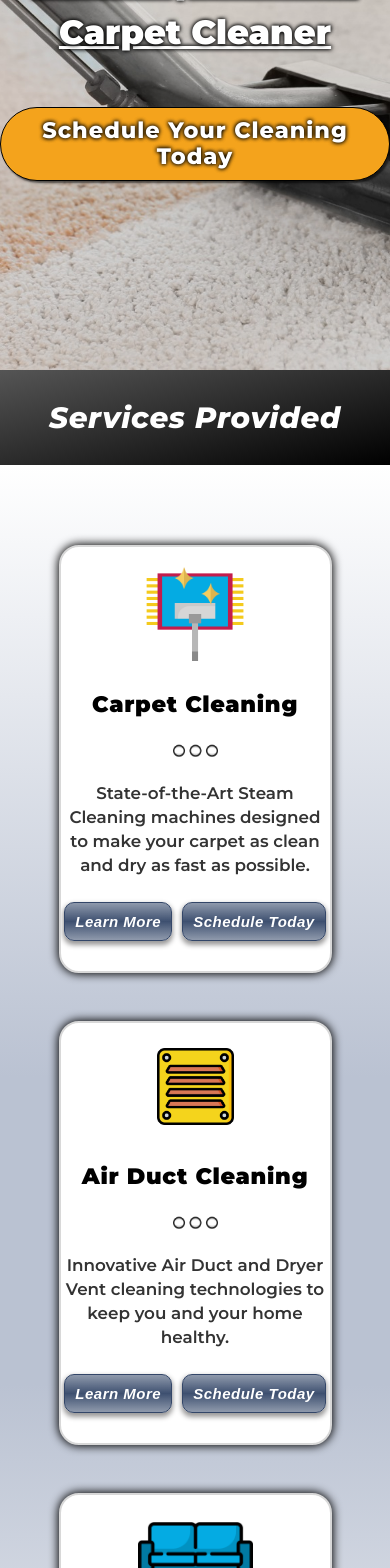
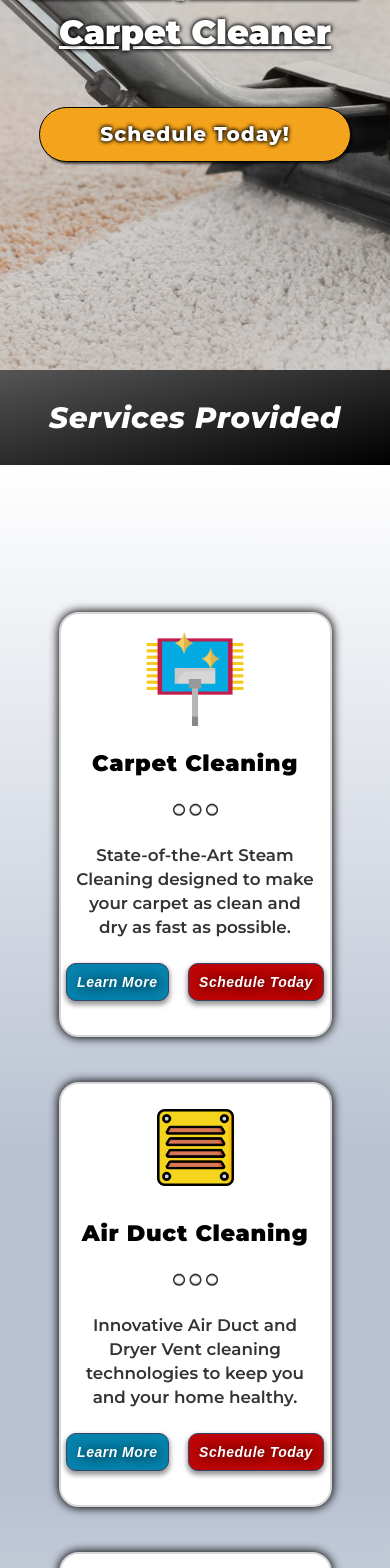
Before and after one commit to nickspiess/SpiessCarpetCleaning, a Next.js app: page / in a window 390 px wide. Shown: the part 432-2000 px from the top of the page. Built offline with nearby package versions, Linux system fonts and the light colour scheme; no server answers; a web font is replaced by a local one.

Commit message:
refactor/quote removal

```diff
--- a/src/pages/FirstLanding.js
+++ b/src/pages/FirstLanding.js
@@ -29,7 +29,7 @@
                     <h1 className={styles['mobileHead']}><strong><u>The Twin Cities' Most Experienced Carpet Cleaner</u></strong></h1>
                 </div>
                 <div className={styles.button_container}>
-                    <button onClick={handleButtonClick} className={`${styles.btn_primary}`} kind="primary"><strong>Schedule Your Cleaning Today</strong></button>
+                    <button onClick={handleButtonClick} className={`${styles.btn_primary}`} kind="primary"><strong>Schedule Today!</strong></button>
                 </div>
             </div>
         </>
--- a/src/pages/Footer.js
+++ b/src/pages/Footer.js
@@ -47,12 +47,12 @@
                     </div>
                 </div>
                 <div className={styles.buttonContainer}>
-                    <Link style={{ textDecoration: 'none' }} href='/quote' passHref>
+                    <Link style={{ textDecoration: 'none' }} href='/contact' passHref>
                         <button
                             className={`${styles.btnMd} ${styles.navButton}`}
                             onClick={() => router.push('/quote')}
                         >
-                            <strong>Get a Free Quote!</strong>
+                            <strong>Schedule Today!</strong>
                         </button>
                     </Link>
                 </div>
@@ -90,9 +90,9 @@
                         <Link style={{ textDecoration: 'none' }} href='/quote' passHref>
                             <button
                                 className={`${styles.btnMd} ${styles.navButton}`}
-                                onClick={() => router.push('/quote')}
+                                onClick={() => router.push('/contact')}
                             >
-                                <strong>Get a Free Quote!</strong>
+                                <strong>Schedule Today!</strong>
                             </button>
                         </Link>
                     </div>
--- a/src/pages/FourthLanding.js
+++ b/src/pages/FourthLanding.js
@@ -5,11 +5,12 @@
 const FourthLanding = () => {
   return (
     <>
-      <header className={styles.fourthHeader}>
+      <div className={styles.mainContainer}>
+
+        <div className={styles.aboutLanding}>
+        <header className={styles.fourthHeader}>
         <h2 className={styles.head}><strong>Experts in Carpet, Upholstery, and Air Duct Cleaning</strong></h2>
       </header>
-      <div className={styles.mainContainer}>
-        <div className={styles.aboutLanding}>
           <div className={styles.upperContainer}>
           <div className={styles.aboutVid}>
             <h3 className={styles.aboutAboveVid}>Hear this Message from Our Founder:</h3>
@@ -28,11 +29,8 @@
               We offer chemical-free solutions and use the best equipment in the industry.
             </p>
             <div className={styles.buttonContainer}>
-              <Link className={styles.landingButtonPrimary} href='/quote'>
-                <button className={styles.landingButtonPrimaryButton}><strong>Get a Free Quote</strong></button>
-              </Link>
-              <Link className={styles.landingButtonSecondary} href='/contact'>
-                <button className={styles.landingButtonSecondaryButton}><strong>Contact Us</strong></button>
+              <Link className={styles.landingButtonPrimary} href='/contact'>
+                <button className={styles.landingButtonPrimaryButton}><strong>Schedule Today</strong></button>
               </Link>
             </div>
         </article>
--- a/src/pages/Nav.js
+++ b/src/pages/Nav.js
@@ -93,7 +93,7 @@
                 </Link>
             </li>
             <li>
-                <Link style={{ textDecoration: 'none' }} href='/quote' passHref onClick={handleLinkClick}>
+                <Link style={{ textDecoration: 'none' }} href='/contact' passHref onClick={handleLinkClick}>
                 <button
                     className={`${styles.btnMd} ${styles.navButton}`}
                     onClick={() => router.push('/contact')}
--- a/src/pages/SecondLanding.js
+++ b/src/pages/SecondLanding.js
@@ -16,9 +16,10 @@
         <div className={styles.landing_body}>
             <div className={styles.service_container}>
                 <div className={styles.service}>
-                    <div className={styles.carpet_image}>
-                        <Image src={CarpetLogo} width={100} height={100} alt='air vent' />
-                    </div>
+                <div className={styles.serviceContent}>
+                    <div className={styles.imgContainer}>
+                        <Image className={styles.image} src={CarpetLogo} width={100} height={100} alt='air vent' />
+                        </div>
                     <div className={styles.head}>
                         <h3 className={styles.headText}><strong>Carpet Cleaning</strong></h3>
                     </div>
@@ -26,8 +27,8 @@
                         <Image src={Dots} width={45} alt='three dots' />
                     </div>
                     <div className={styles.text}>
-                        <p>
-                        State-of-the-Art Steam Cleaning machines designed to make your carpet as clean and dry as fast as possible.
+                        <p className={styles.pTag}>
+                        State-of-the-Art Steam Cleaning designed to make your carpet as clean and dry as fast as possible.
                         </p>
                         <div className={styles.buttonContainer}>
                         <Link className={styles.landingButtonPrimary} href='/services'>
@@ -42,11 +43,13 @@
                         </Link>
                         </div>
                     </div>
+                    </div>
                 </div>
                 <div className={styles.service}>
-                <div className={styles.duct_image}>
-                    <Image src={AirVent} width={77} height={77} alt='air vent' />
-                </div>
+                <div className={styles.serviceContent}>
+                    <div className={styles.imgContainer}>
+                    <Image className={styles.duct_image} src={AirVent} width={77} height={77} alt='air vent' />
+                    </div>
                 <div className={styles.head}>
                     <h3 className={styles.headText}><strong>Air Duct Cleaning</strong></h3>
                 </div>
@@ -54,39 +57,41 @@
                     <Image src={Dots} width={45} alt='three dots' />
                 </div>
                 <div className={styles.text}>
-                    <p>
+                    <p className={styles.pTag}>
                         Innovative Air Duct and Dryer Vent cleaning technologies to keep you and your home healthy.
                     </p>
-                    <div className={styles.buttonContainer}>
-                    <Link className={styles.landingButtonPrimary} href='/services'>
-                            <button className={styles.learnButton}>
-                                Learn More
+
+                <div className={styles.buttonContainer}>
+                <Link className={styles.landingButtonPrimary} href='/services'>
+                        <button className={styles.learnButton}>
+                            Learn More
+                        </button>
+                    </Link>
+                    <Link className={styles.landingButtonPrimary} href='/contact'>
+                            <button className={styles.scheduleButton}>
+                                Schedule Today
                             </button>
-                        </Link>
-                        <Link className={styles.landingButtonPrimary} href='/contact'>
-                                <button className={styles.scheduleButton}>
-                                    Schedule Today
-                                </button>
-                        </Link>
-                        </div>
+                    </Link>
+                    </div>
+                    </div>
+                    </div>
                 </div>
-                </div>
-                <div className={`${styles.service} ${styles['rounded-border-gradient']}`}>
-                <div className={styles.couch_image}>
-                    <Image src={Couch} width={115} height={115} alt='air vent' />
-                </div>
+                <div className={`${styles.service}`}>
+                <div className={styles.serviceContent}>
+                    <div className={styles.imgContainer}>
+                    <Image className={styles.image} src={Couch} width={115} height={115} alt='air vent' />
+                    </div>
                 <div className={styles.head}>
                     <h3 className={styles.headText}><strong>Upholstery Cleaning</strong></h3>
                 </div>
                 <div className={styles.dots}>
                     <Image src={Dots} width={45} alt='three dots' />
                 </div>
-                <div className={styles.lastText}>
-                    <p>
+                <div className={styles.text}>
+                    <p className={styles.pTag}>
                         Upholstery cleaning available with the most advanced cleaning technologies.
                     </p>
-                </div>
-                <div className={styles.buttonContainerLast}>
+                <div className={styles.buttonContainer}>
                         <Link className={styles.landingButtonPrimary} href='/services'>
                             <button className={styles.learnButton}>
                                 Learn More
@@ -98,6 +103,8 @@
                                 </button>
                         </Link>
                     </div>
+                    </div>
+                    </div>
                 </div>
             </div>
         </div>
--- a/src/styles/FirstLanding.module.css
+++ b/src/styles/FirstLanding.module.css
@@ -30,10 +30,10 @@
     background-color: #f4a31c !important;
     border-radius: 50px;
     color: white;
-    padding-top: 10px;
-    padding-bottom: 10px;
-    padding-left: 40px;
-    padding-right: 40px;
+    padding-top: 15px;
+    padding-bottom: 15px;
+    padding-left: 80px;
+    padding-right: 80px;
     border: solid rgb(0, 0, 0) 1px !important;
     transition: 0.4s !important;
     font-size: 1.4rem;
@@ -195,10 +195,26 @@
 @media (max-width: 600px) {
 
   .btn_primary {
-    font-size: 1.6em;
-    padding-top: 10px;
-    padding-bottom: 10px;
+    font-size: 20px;
+    padding-top: 15px;
+    padding-bottom: 15px;
+    padding-right: 40px;
+    padding-left: 40px;
+    width: 80%;
+
 }
+
+.callHeader {
+  background-color: rgba(0, 0, 0, .6);
+  display: flex;
+  justify-content: center;
+  align-items: center;
+}
+
+.callHeader h3 {
+  font-size: 20px;
+}
+
 }
 
 @media (max-width: 350px) {
--- a/src/styles/Nav.module.css
+++ b/src/styles/Nav.module.css
@@ -129,7 +129,7 @@
 .navButton {
   width: 130px;
   height: 60px;
-  font-size: 1.1em;
+  font-size: 18px;
   margin-right: 0px;
 }
 
--- a/src/styles/SecondLanding.module.css
+++ b/src/styles/SecondLanding.module.css
@@ -1,15 +1,4 @@
-.box {
-  background-image: repeating-linear-gradient(6deg, #d52a2a, #d52a2a 19px, transparent 19px, transparent 29px, #d52a2a 29px), repeating-linear-gradient(96deg, #d52a2a, #d52a2a 19px, transparent 19px, transparent 29px, #d52a2a 29px), repeating-linear-gradient(186deg, #d52a2a, #d52a2a 19px, transparent 19px, transparent 29px, #d52a2a 29px), repeating-linear-gradient(276deg, #d52a2a, #d52a2a 19px, transparent 19px, transparent 29px, #d52a2a 29px);
-  background-size: 3px calc(100% + 29.16px), calc(100% + 29.16px) 3px, 3px calc(100% + 29.16px) , calc(100% + 29.16px) 3px;
-  background-position: 0 0, 0 0, 100% 0, 0 100%;
-  background-repeat: no-repeat;
-  animation: borderAnimation 1s infinite linear;
-  }
 
-  @keyframes borderAnimation {
-  from { background-position: 0 0, -29.16px 0, 100% -29.16px, 0 100%; }
-  to { background-position: 0 -29.16px, 0 0, 100% 0, -29.16px 100%; }
-  }
 
     .head {
     text-align: center;
@@ -28,19 +17,6 @@
     .box {
       border-radius: 10px;
     }
-
-    .clipping {
-      border-radius: 10px;
-      display: flex;
-      justify-content: center;
-      align-items: center;
-      flex-direction: column;
-      padding: 20px;
-      background-color: rgb(255, 255, 255);
-      width: 25vw;
-      gap: 10px;
-    }
-
     .clipping h5 {
       font-size: 1.4em;
       color: white;
@@ -48,36 +24,30 @@
       text-shadow: 0px 2px 8px rgb(0, 0, 0), 0 -2px 8px black;
       font-weight: 500;
     }
-
+    .imgContainer {
+      margin-bottom: auto;
+      height: 100px;
+    }
+    .image {
+      margin-top: auto;
+    }
     .carpet_image {
-    display: inline-block;
-    position: relative;
-    margin-top: 17px;
-    margin-bottom: 0.7vh;
-    align-items: center;
-    justify-content: center;
+      margin-top: auto;
     }
 
     .couch_image {
-    margin-bottom: 0.1vh;
-    display: inline-block;
-    position: relative;
-    justify-content: center;
+    margin-top: auto;
     }
 
     .duct_image {
-    display: inline-block;
-    position: relative;
-    margin-top: 25px;
-    margin-bottom: 17px;
-    justify-content: center;
+      margin-top: 10px;
     }
 
     .dots {
     display: inline-block;
     position: relative;
-    margin-top: 20px;
-    margin-bottom: 25px;
+    margin-top: 10px;
+    margin-bottom: 10px;
     justify-content: center;
     }
 
@@ -110,28 +80,30 @@
         margin-bottom: 2rem; /* Add margin-bottom */
       }
 
+      .pTag {
+        width: 90%;
+        min-height: 100px;
+      }
+
       .buttonContainer {
         display: flex;
         gap: 10px;
         justify-content: center;
         align-items: center;
-        margin-top: 20px;
-        margin-bottom: 10px;
       }
 
-      .buttonContainerLast {
-        display: flex;
-        gap: 10px;
-        justify-content: center;
-        align-items: center;
-        margin-top: 40px;
-        margin-bottom: 10px;
+      .scheduleButton {
+        background: #be0505;
+      }
+
+      .learnButton {
+        background: #0583ad;
       }
 
       .learnButton, .scheduleButton {
+        text-shadow: 2px 1px 12px black;
         border-radius: 10px;
         padding: 6px;
-        background: linear-gradient(to bottom, rgba(51, 70, 104, 0.55),rgba(51, 70, 104, 0.75),rgba(51, 70, 104, 0.95),rgba(51, 70, 104, 0.75), rgba(51, 70, 104, 0.55));
         color: white;
         border: solid rgb(51, 70, 104) 1px;
         box-shadow:
@@ -151,38 +123,6 @@
       }
 
 
-      .specialButtonContainer {
-        display: flex;
-        justify-content: center;
-        align-items: center;
-        gap: 20px;
-        margin-bottom: 10px;
-      }
-
-
-      .quoteButton, .specialScheduleButton {
-        border-radius: 10px;
-        padding: 6px;
-        background: linear-gradient(to bottom, rgba(127, 34, 34, 0.55),rgba(127, 34, 34, 0.75),rgba(127, 34, 34, 0.95),rgba(127, 34, 34, 0.75), rgba(127, 34, 34, 0.55));
-        color: white;
-        border: solid rgb(127, 34, 34) 1px;
-        box-shadow:
-        0px 3px 5px 1px rgb(154, 153, 153);
-        font-size: 15px;
-        letter-spacing: 0.5px;
-        font-style:oblique;
-        font-weight: 600;
-        -webkit-transition: ease-out 0.4s;
-        -moz-transition: ease-out 0.4s;
-        transition: ease-out 0.6s;
-        transition: background-color 0.6s;
-      }
-
-      .quoteButton:hover, .specialScheduleButton:hover {
-        background-color: rgb(127, 34, 34);
-      }
-
-
 
     .landing_body {
       background: linear-gradient(0deg, #ffffff 0%, #bac2d2 40%, #bac2d2 60%, #ffffff 100%);
@@ -194,16 +134,6 @@
         justify-content: center;
 
     }
-
-    .specialsContainer {
-      display: inline;
-      text-align: center;
-      margin-bottom: 22.5vh;
-      margin-left: 10vw;
-      margin-right: 10vw;
-      width: 90%;
-    }
-
     .link {
       text-decoration: none;
     }
@@ -219,25 +149,6 @@
       margin-top: 15vh;
     }
 
-    .specialsHeaderText {
-      color: white;
-      text-shadow: 4px 4px 8px black;
-      font-size: 32px;
-      font-weight: 500;
-      margin-bottom: 12vh;
-    }
-
-    .clippingContainer {
-      margin-top: 8vh;
-      display: flex;
-      justify-content: center;
-      align-items: center;
-      gap: 40px;
-    }
-
-    .clipping {
-      width: 60vw;
-    }
 
     .landing_header {
         border: none;
@@ -252,41 +163,35 @@
         display: flex;
         align-items: center;
         justify-content: center;
-        gap: 7vw;
+        gap: 50px;
         width: 90%;
     }
 
     .text {
-        margin-top: -1.5vh;
         color: #333333;
         font-weight:600;
-        overflow: hidden;
-        margin-bottom: 20px;
+        font-size: 18px;
+        display: flex;
+        justify-content: center;
+        align-items: center;
+        flex-direction: column;
+        margin-top: auto;
     }
 
-    .lastText {
-      margin-top: 0vh;
-      color: #333333;
-      font-weight:600;
-      overflow: hidden;
-      margin-bottom: 20px;
-      font-size: 1.2em;
-        margin-bottom: 10px;
-        margin-left: 10px;
-        margin-right: 10px;
-  }
 
     .service {
-        display: inline-block;
+        display: flex;
+        justify-content: space-around;
+        flex-direction: column;
         text-align: center;
-        width: 20vw;
+        width: 300px;
         border: solid #d8d8d8 2px;
         border-radius: 20px;
         background: #ffffff;
         box-shadow:
         0px 0px 10px 1px rgb(0,0,0);
         transition: transform 0.3s ease-in-out;
-        min-height: 400px;
+        min-height: 425px;
     }
 
     .service:hover {
@@ -303,26 +208,26 @@
         font-size: 1.7em;
     }
 
-      .text {
-        font-size: 1.2em;
-        margin-bottom: 10px;
-        margin-left: 10px;
-        margin-right: 10px;
-    }
     }
 
-    @media only screen and (max-width: 800px) {
+    @media (max-width: 1250px) {
       .service_container {
-        margin-top: 30px;
-        flex-direction: column;
-        margin-bottom: 30px;
+        gap: 50px;
+      }
+    }
 
-        width:70%;
+    @media (max-width: 945px) {
+      .learnButton, .scheduleButton {
+        padding-top: 5px;
+        padding-bottom: 5px;
+        padding-right: 2.5px;
+        padding-left: 2.5px;
       }
+    }
 
-      .service {
-        width: 100%;
-
+    @media (max-width: 900px) {
+      .service_container {
+        gap: 25px;
       }
     }
 
@@ -361,7 +266,13 @@
       }
 
       .buttonContainer {
-        margin-top: 3vh;
+        margin-top: 0;
+        gap: 5vw;
+      }
+
+      .duct_image {
+        margin-bottom: 20px;
+        margin-top: 40px;
       }
 
       .clipping h5{
@@ -371,7 +282,7 @@
       }
         .service_container {
           flex-direction: column;
-          width:70%;
+          width:60%;
         }
 
         .service {
@@ -386,7 +297,7 @@
         }
 
         .service:first-child {
-          margin-top: 50px;
+          margin-top: 0px;
         }
 
         .service:last-child {
@@ -401,13 +312,17 @@
           font-size: 1.2em;
           margin-bottom: 20px;
         }
+        .pTag {
+          margin-bottom: 5px;
+        }
+
 
         .carpet_image {
             margin-top: 5
         }
 
         .duct_image {
-            margin-top: 25px;
+            margin-top: 10px;
         }
 
         .couch_image {
@@ -419,3 +334,24 @@
             margin-bottom: 20px;
         }
       }
+
+      @media only screen and (max-width: 500px) {
+
+        .learnButton, .scheduleButton {
+          font-size: 14px;
+          padding: 10px;
+        }
+
+        .dots {
+          margin-top: 10px;
+          margin-bottom: 10px;
+      }
+
+        .service_container {
+          width: 70%;
+        }
+        .pTag {
+          margin-bottom: 20px;
+        }
+
+      }
```
Also changed, not shown: src/styles/FourthLanding.module.css (+12 -4 lines), src/styles/ThirdLanding.module.css (+32 -1 lines).
